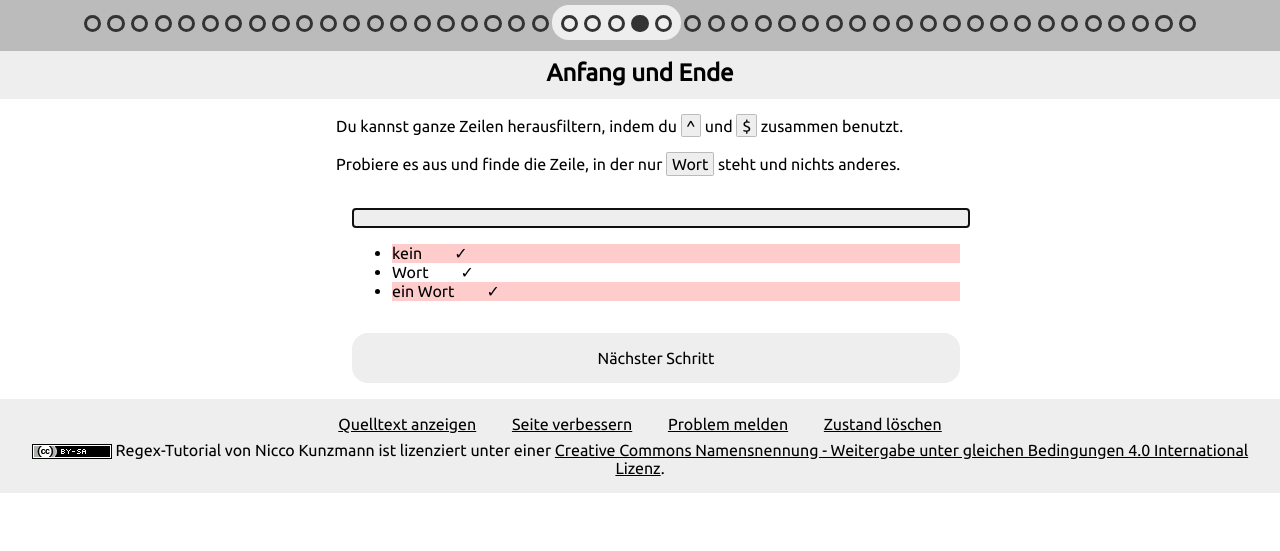
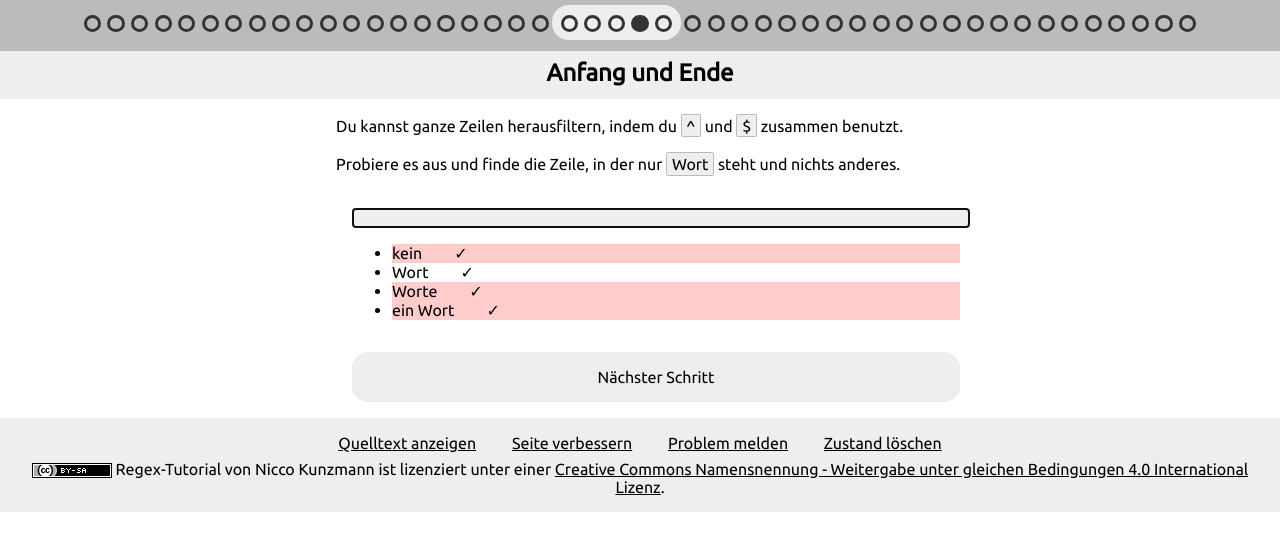
Before and after one commit to CoderDojoPotsdam/regex-tutorial, a Jekyll site: the page built from tutorial/07-anfang-und-ende-04.html, in a window 1280 px wide. Shown: the top 551 px of the page. Built offline with Jekyll 4.4.1, drawn with Linux system fonts in a browser that asks for light colours.

Commit message:
fix: ende wird gebraucht

```diff
--- a/tutorial/07-anfang-und-ende-04.html
+++ b/tutorial/07-anfang-und-ende-04.html
@@ -14,6 +14,7 @@ title: Anfang und Ende
   <ul class="examples">
     <li>kein</li>
     <li>Wort</li>
+    <li>Worte</li>
     <li>ein Wort</li>
   </ul>
 </div>
```
